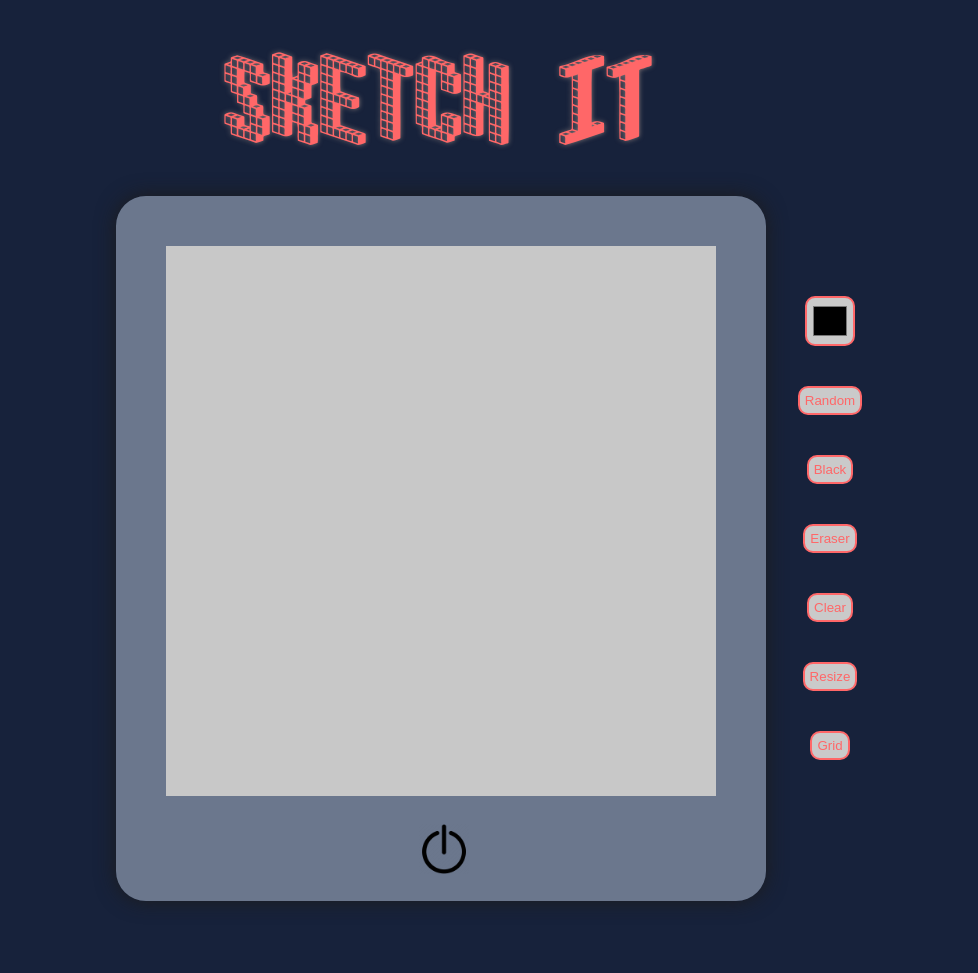
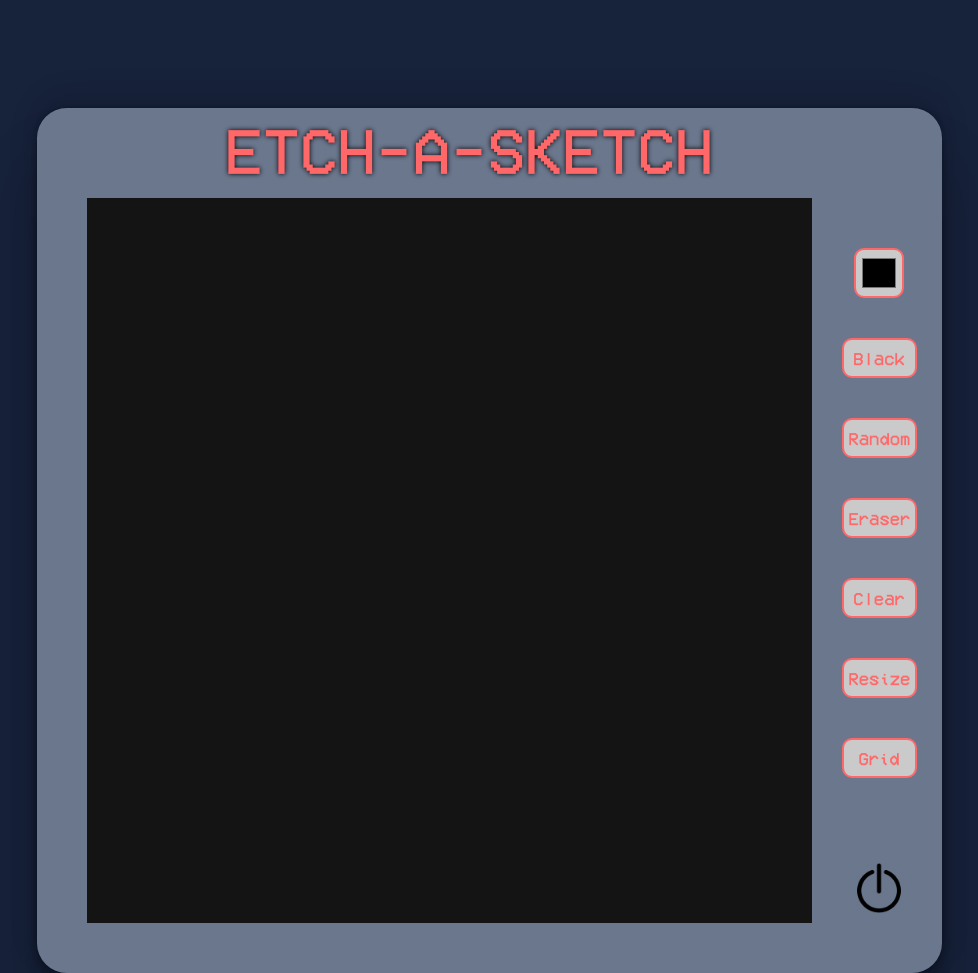
Before and after one commit to cDev-Creator/Sketch-Pad, a plain HTML site: page index.html in a window 1280 px wide. Shown: the top 973 px of the page, without its empty margins (151-1129 px from the left). Drawn offline with Linux system fonts and the light colour scheme.

Commit message:
style changes and all features working

```diff
--- a/app.js
+++ b/app.js
@@ -13,9 +13,6 @@ function makeGridItem(numItems) {
       gridCell.className =  "grid-item"
       gridContainer.appendChild(gridCell)
 
-      gridCell.addEventListener('mouseover', e=> {
-          e.target.style.backgroundColor = 'black'
-      })
     }
 }
 
@@ -33,7 +30,7 @@ function getRandomColor(){
     let hexValues = '0123456789ABCDEF';
     let color = '#';
     for (let i = 0; i < 6; i++) {
-        color += hexValues[Math.floor(Math.random() * 16)];
+        color += hexValues[Math.floor(Math.random() * 15)];
     }
     return color;
 }
@@ -42,16 +39,17 @@ function getRandomColor(){
 function blackButton() {
     gridContainer.addEventListener('mouseover', e =>{
         if(e.target.matches = 'div.grid-item') {
+            /* gridContainer.style.backgroundColor = '' */
             e.target.style.backgroundColor = 'black'
         }
     })
 }
 
 function randomColorButton() {
-    gridContainer.addEventListener('mouseover', e =>{
+    gridContainer.addEventListener('mouseover', (e) => {
         if(e.target.matches = 'div.grid-item') {
-           /*  gridContainer.style.backgroundColor = '' */
-            e.target.style.backgroundColor = getRandomColor()
+             /* gridContainer.style.backgroundColor = '' */
+             e.target.style.backgroundColor = getRandomColor()
         }
     })
 }
@@ -68,71 +66,74 @@ color.addEventListener('input', function(){
     let customColor = document.getElementById('color').value
     gridContainer.addEventListener('mouseover', e =>{
         if(e.target.matches = 'div.grid-item') {
+            /* gridContainer.style.backgroundColor = '' */
             e.target.style.backgroundColor = customColor
         }
     })
 })
 
+// different grid size options for the user to cycle through, each button click is a new size, then resets
 createGrid(8,8)
 let resizeClickCounter = 0
 resizeButton.addEventListener('click', function (){
-    resizeButton.innerHTML = '8 x 8'
+    resizeButton.innerHTML = '8x8'
     resizeClickCounter++
 
     if (resizeClickCounter === 0) {
         reset()
         createGrid(8,8)
         toggleGridOn()
-        resizeButton.innerHTML = '8 x 8'
+        resizeButton.innerHTML = '8x8'
     }
     if (resizeClickCounter === 1) {
         reset()
         createGrid(16,16)
         toggleGridOn()
-        resizeButton.innerHTML = '16 x 16'
+        resizeButton.innerHTML = '16x16'
     }
 
     if (resizeClickCounter === 2) {
         reset()
         createGrid(32,32)
         toggleGridOn()
-        resizeButton.innerHTML = '32 x 32'
+        resizeButton.innerHTML = '32x32'
     }
     if (resizeClickCounter === 3) {
         reset()
         createGrid(64,64)
         toggleGridOn()
-        resizeButton.innerHTML = '64 x 64'
+        resizeButton.innerHTML = '64x64'
         /* resizeClickCounter = -1 */
     }
     if (resizeClickCounter === 4) {
         reset()
         createGrid(80,80)
         toggleGridOn()
-        resizeButton.innerHTML = '80 x 80'
+        resizeButton.innerHTML = '80x80'
         resizeClickCounter = -1
     }
 })
 
-
+// turning on and off the 'screen' of the sktch device
 let onBtnClickCounter = 0
 onButton.addEventListener('click', function (){
     onBtnClickCounter++
 
     if(onBtnClickCounter === 1) {
-        gridContainer.style.boxShadow = "0px 0px 30px rgb(190, 190, 190)"
-        gridContainer.style.backgroundColor = "rgb(240, 240, 240)"
+        gridContainer.style.boxShadow = "0px 0px 20px rgb(190, 190, 190)"
+        gridContainer.style.backgroundColor = "rgb(210, 210, 210)"
         onButton.style.boxShadow = "0 0 10px rgb(255, 255, 255)"
     }
 
     if(onBtnClickCounter === 2) {
         gridContainer.style.boxShadow = "none"
         onButton.style.boxShadow = "none"
-        gridContainer.style.backgroundColor = "rgb(200, 200, 200)"
+        gridContainer.style.backgroundColor = "rgb(20, 20, 20)"
         onBtnClickCounter=0
     }
 })
 
+// turns grid on and off
 let gridToggleClickCounter = 0
 gridToggleButton.addEventListener('click', function (){
     gridToggleClickCounter++
@@ -151,18 +152,20 @@ gridToggleButton.addEventListener('click', function (){
         }
     }
 })
+
 function toggleGridOn() {
     gridToggleClickCounter = 0
     gridToggleButton.innerHTML = 'On'
 }
 
+// resets grid back to default values
 function clearButton() {
     reset()
     toggleGridOn()
     resizeButton.innerHTML = '8 x 8'
     createGrid(8,8)
- }
-
+}
+// while there are grid items still present delete until the last ramaining one is gone
 function reset() {
     while (gridContainer.firstChild) {
         gridContainer.removeChild(gridContainer.lastChild);
--- a/index.html
+++ b/index.html
@@ -8,26 +8,26 @@
     <link rel="stylesheet" href="styles.css">
 </head>
 <body>
-    <div id=title>SKETCH it</div>
+
     <div class ="content-container">
-        <!-- parent id added so that it would be possible to place on-button on top
-        of grid-container-border, hooked up in css -->
-        <div id="parent">
-            <div id="grid-container-border">
-                <div id="grid-container"> </div>
-                <button id="on-button"><img src="on.png" width="50" height="50"></button>
-            </div>
+        <div id=title>ETCH-A-SKETCH</div>
+        <div id="grid-container-border">
+            <div id="grid-container"> </div>
         </div>
 
         <div class ="btns-container">
+            <button id="on-button"><img src="on.png" width="50" height="50"></button>
             <input id="color" type= "color">
+            <button id="black-button" onclick="blackButton()">Black</button>
             <button id="random-colors-button" onclick="randomColorButton()">Random</button>
-            <button id="black-button" onclick="blackButton()">Black</button>
             <button id="erase-button" onclick="eraseButton()">Eraser</button>
             <button id="clear-button"onclick="clearButton()">Clear</button>
             <button id="resize-button">Resize</button>
             <button id="grid-toggle-button">Grid</button>
+
         </div>
+
+
     </div>
 </body>
 
--- a/styles.css
+++ b/styles.css
@@ -2,15 +2,21 @@
     font-family: title;
     src: url(blox.ttf);
 }
+
+@font-face {
+    font-family: body;
+    src: url(body-font.ttf);
+}
+
 
 :root {
     --grid-columns: 1;
     --grid-rows: 1;
     --peach:rgba(255,103,104,1);
     --grey:rgba(202,202,202);
+    background: rgb(23,34,59);
+   /* background: rgb(176, 176, 176); */
 
-
-    background: rgb(23,34,59);
 }
 
 body {
@@ -18,49 +24,59 @@ body {
 }
 
 #title {
-    display: flex;
-    justify-content: center;
-    margin: 50px 0px;
-    font-family: title;
-    font-size: 6em;
+    white-space:nowrap;
+    font-family: body;
+    z-index: 1;
+    padding-left: 60px;
+    padding-top: 10px;
+    position: absolute;
+    font-size: 4em;
     color: var(--peach);
-    text-shadow: 0 0 5px rgb(133, 120, 120);
+    text-shadow: 0 0 5px rgb(0, 0, 0);
     margin-left: -100px;
+}
 
-}
 .content-container {
     display: flex;
     justify-content: center;
-    gap: 2em;
+    /* gap: 7em; */
+    padding-top: 100px;
 }
+
 #grid-container-border {
     border: 50px solid #6b778d;
-    box-shadow: 0px 0px 20px rgb(29, 28, 28);
+    box-shadow: rgba(0, 0, 0, 0.25) 0px 54px 55px, rgba(0, 0, 0, 0.12) 0px -12px 30px, rgba(0, 0, 0, 0.12) 0px 4px 6px, rgba(0, 0, 0, 0.17) 0px 12px 13px, rgba(0, 0, 0, 0.09) 0px -3px 5px;
     border-radius: 30px;
-    border-bottom-width: 105px;
+    border-right-width: 130px;
+    border-top-width: 90px;
 }
-
 
 #grid-container {
     display: grid;
     justify-content: center;
-    background-color: rgb(200, 200, 200);
+    background-color: rgb(20, 20, 20);
     grid-template-rows: repeat(var(--grid-rows), 1fr);
     grid-template-columns: repeat(var(--grid-columns), 1fr);
-    height: 550px;
-    width: 550px;
+    height: 725px;
+    width: 725px;
     cursor: crosshair;
 }
 
 .btns-container {
     display: flex;
     flex-direction: column;
+    position: absolute;
     align-items: center;
+    margin-left: 780px;
     gap:2.5em;
-    margin-top: 100px;
+    margin-top: 140px;
 }
 
 button, input[type=color]  {
+    font-family: body;
+    width:75px;
+    height: 40px;
+    font-size: 1.1em;
     background-color:var(--grey);
     color: var(--peach);
     border-radius: 10px;
@@ -78,7 +94,6 @@ button:focus, input[type=color]:focus{
     transform: scale(1.2);
 }
 
-
 input[type=color] {
     height: 50px;
     width: 50px;
@@ -89,17 +104,16 @@ input[type=color]:focus {
     background-color:var(--grey);
 }
 
-#parent {
-    position: relative;
-}
+
 
 #on-button {
     background:transparent;
     border: none;
-    border-radius: 300px;
+    border-radius: 50px;
+    width: 80px;
+    height: 80px;
     position: absolute;
-    margin-top: 20px;
-    margin-left: 245px;
+    margin-top: 600px;
     box-shadow: none;
     padding: 8px;
 }
```
Also changed, not shown: body-font.ttf (added).
